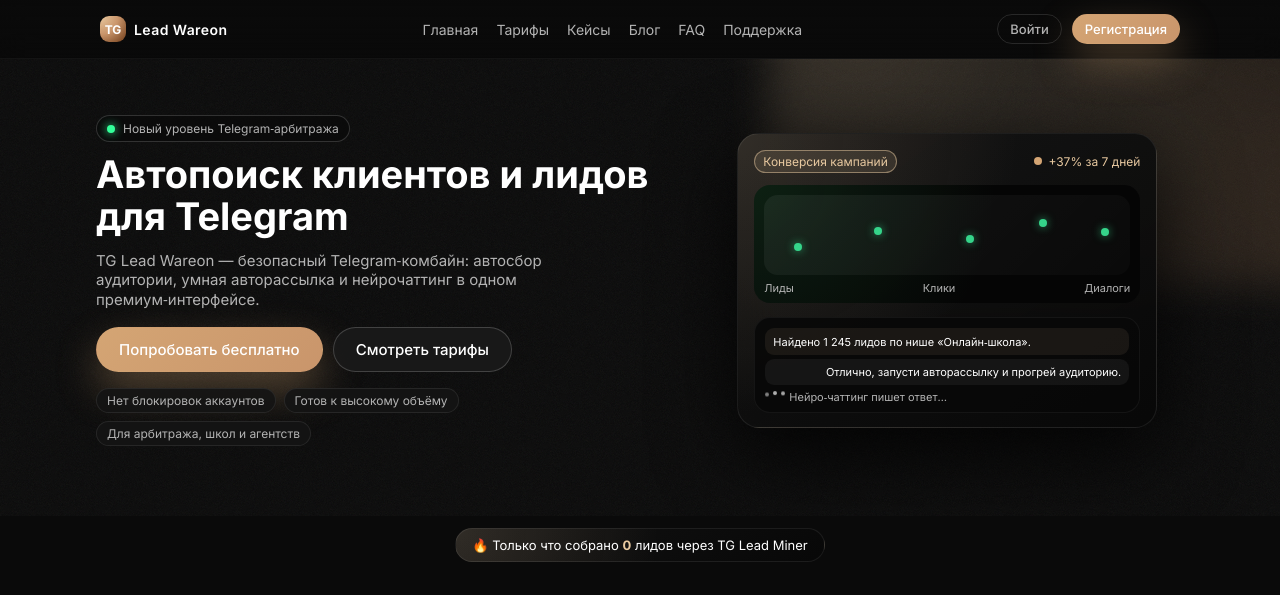
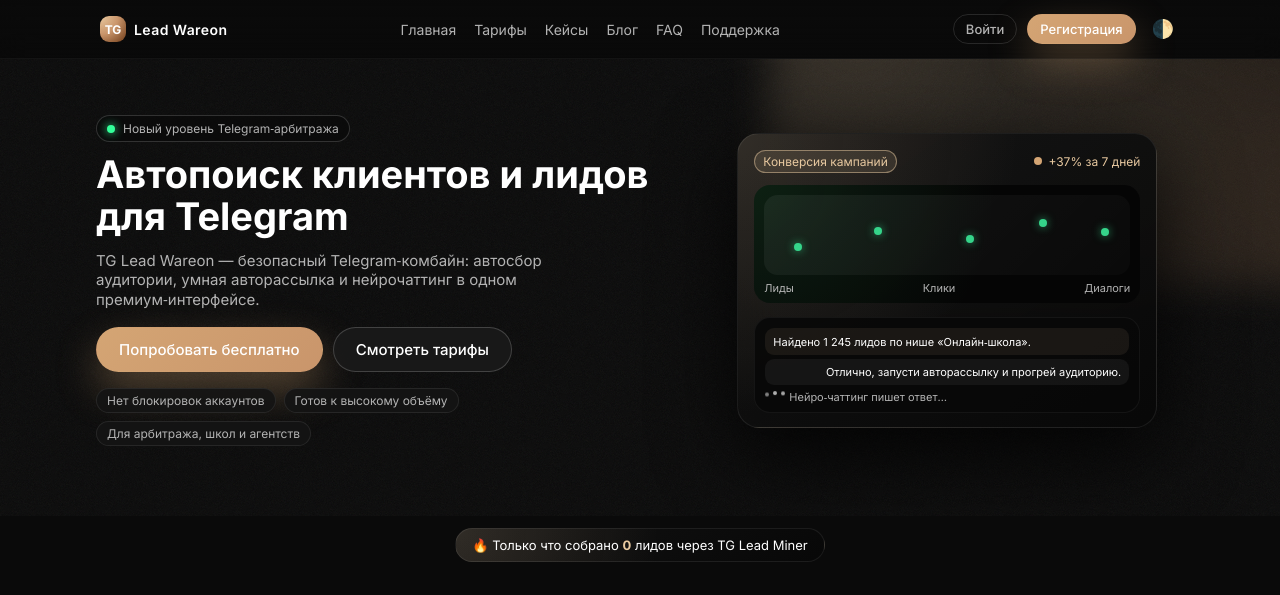
Before and after one commit to dzalil206-commits/lead-ecosystem, a Flask app: page / in a window 1280 px wide. Shown: the top 595 px of the page. Run offline with Flask 3, Linux system fonts and the light colour scheme.

Commit message:
Update index.html

```diff
--- a/templates/index.html
+++ b/templates/index.html
@@ -28,6 +28,14 @@
         <div class="header-actions">
             <a href="{{ url_for('login') }}" class="btn btn-ghost btn-sm">Войти</a>
             <a href="{{ url_for('register') }}" class="btn btn-primary btn-sm">Регистрация</a>
+          <button id="theme-toggle" style="background:none;border:none;cursor:pointer;font-size:18px;">🌓</button>
+          <script>
+    const toggle = document.getElementById('theme-toggle');
+    toggle.addEventListener('click', () => {
+        document.body.classList.toggle('light-theme');
+        toggle.textContent = document.body.classList.contains('light-theme') ? '☀️' : '🌓';
+    });
+</script>
         </div>
         <button class="nav-toggle" aria-label="Открыть меню">
             <span></span><span></span>
```
